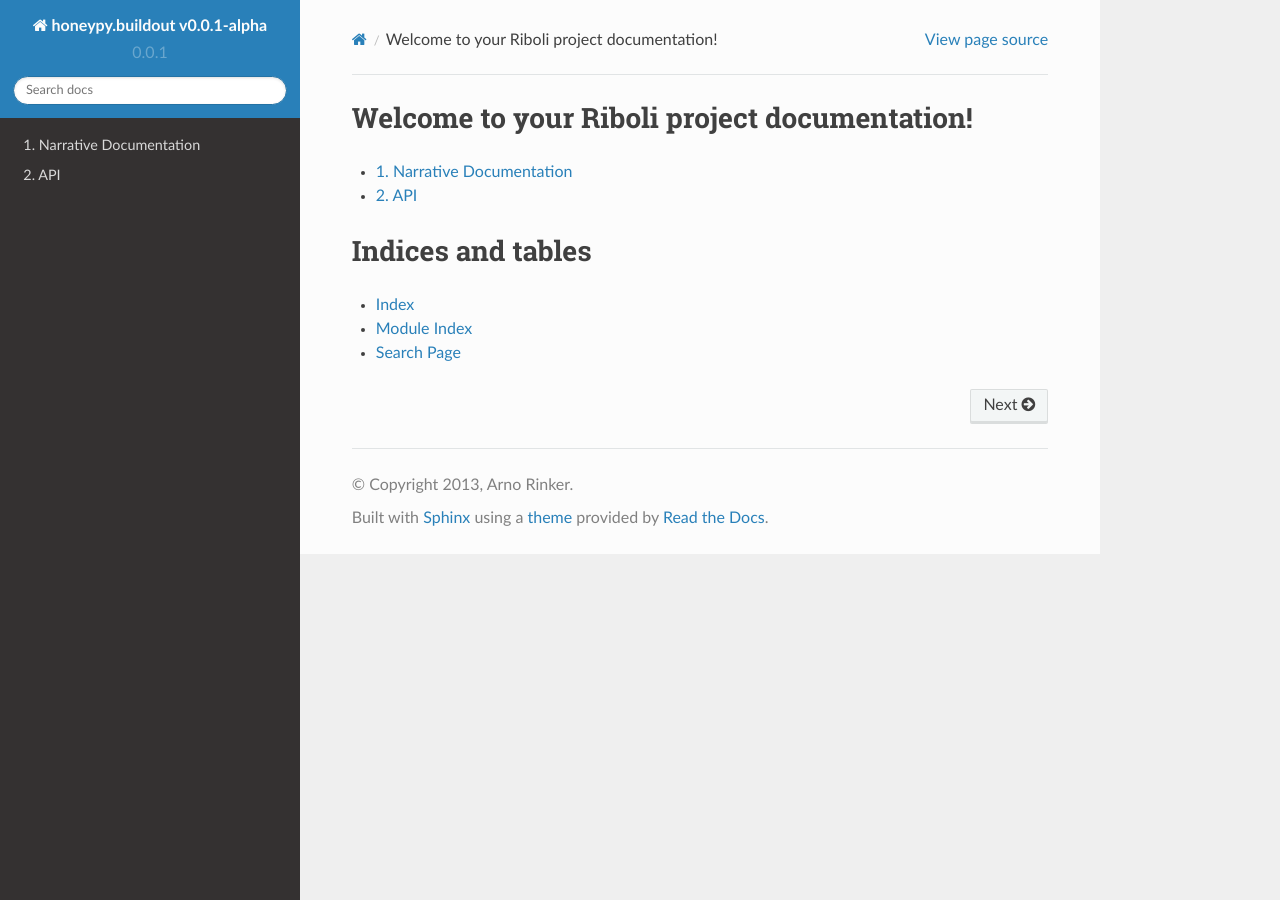
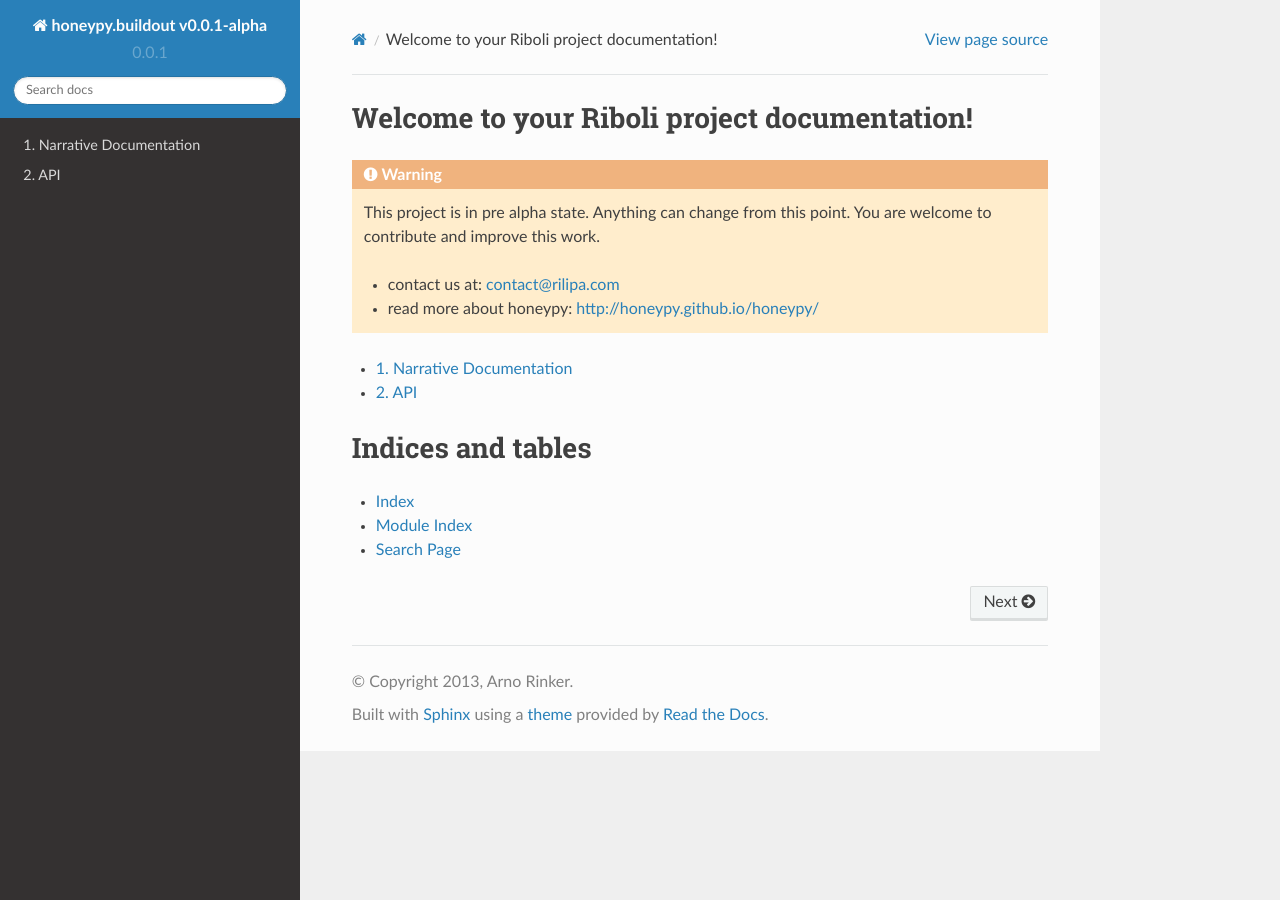
Before and after one commit to creimers/honeypy.buildout, a Sphinx documentation site: the page built from docs/index.rst, in a window 1280 px wide. Built offline with Sphinx 7.4.7 and the Read the Docs theme 2.0.0, drawn with Linux system fonts in a browser that asks for light colours.

Commit message:
add warning pre alpha

```diff
--- a/docs/index.rst
+++ b/docs/index.rst
@@ -7,7 +7,12 @@
 Welcome to your Riboli project documentation!
 =============================================
 
+.. warning::
+    This project is in pre alpha state. Anything can change from this point.
+    You are welcome to contribute and improve this work.
 
+    * contact us at: contact@rilipa.com
+    * read more about honeypy: http://honeypy.github.io/honeypy/
 
 
 
```
